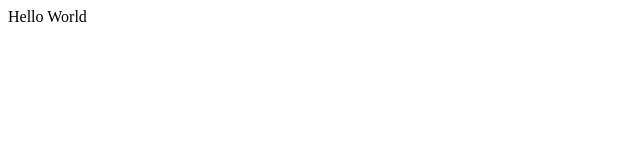
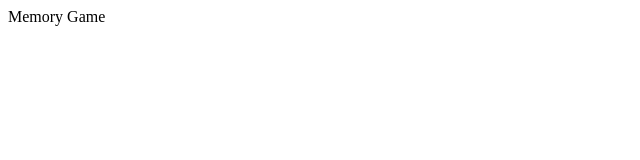
Before and after one commit to swestoverblog/typescript-basic-memory-game, a website with bundled scripts: page src/index.html in a window 1280 px wide. Shown: the full height of the page, 0-640 px from the left. Built offline with nearby package versions, Linux system fonts and the light colour scheme.

Commit message:
minor change to html page

```diff
--- a/src/index.html
+++ b/src/index.html
@@ -2,10 +2,10 @@
 <html>
 	<head>
 		<meta name="viewport" content="width=device-width, initial-scale=1.0">
-		<title>TypeScript & Parcel Template</title>
+		<title>Memory Game</title>
 	</head>
 	<body>
-		<div>Hello World</div>
+		<div>Memory Game</div>
 		<script src="main.ts"></script>
 	</body>
 </html>
```
